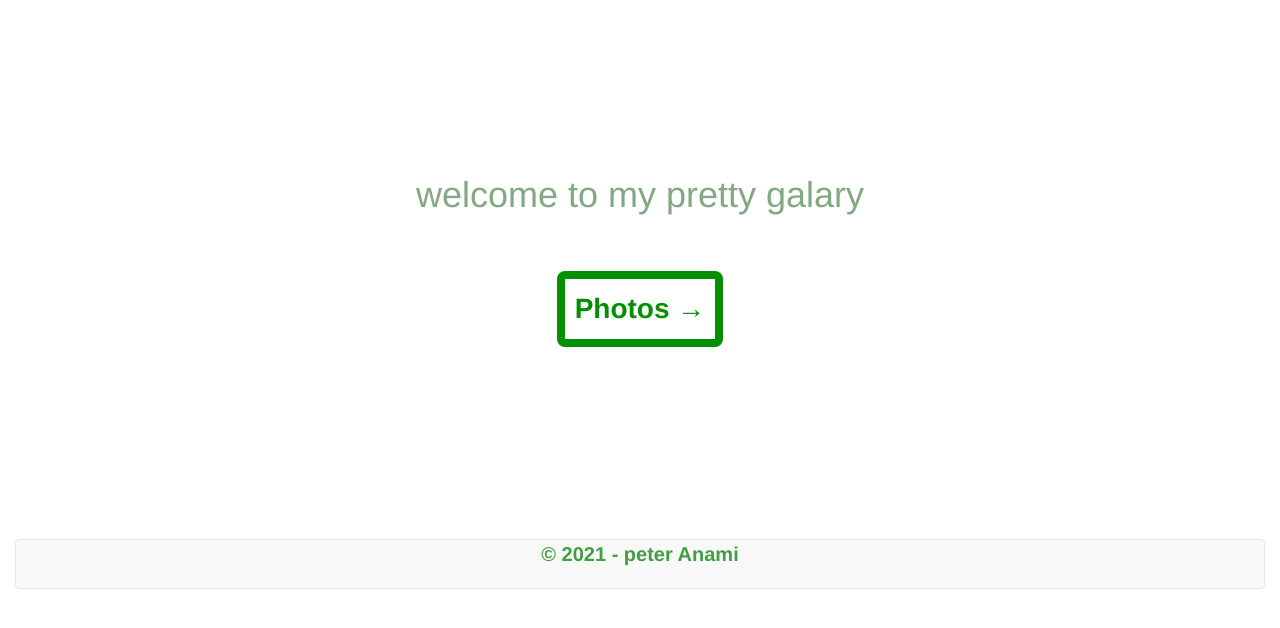
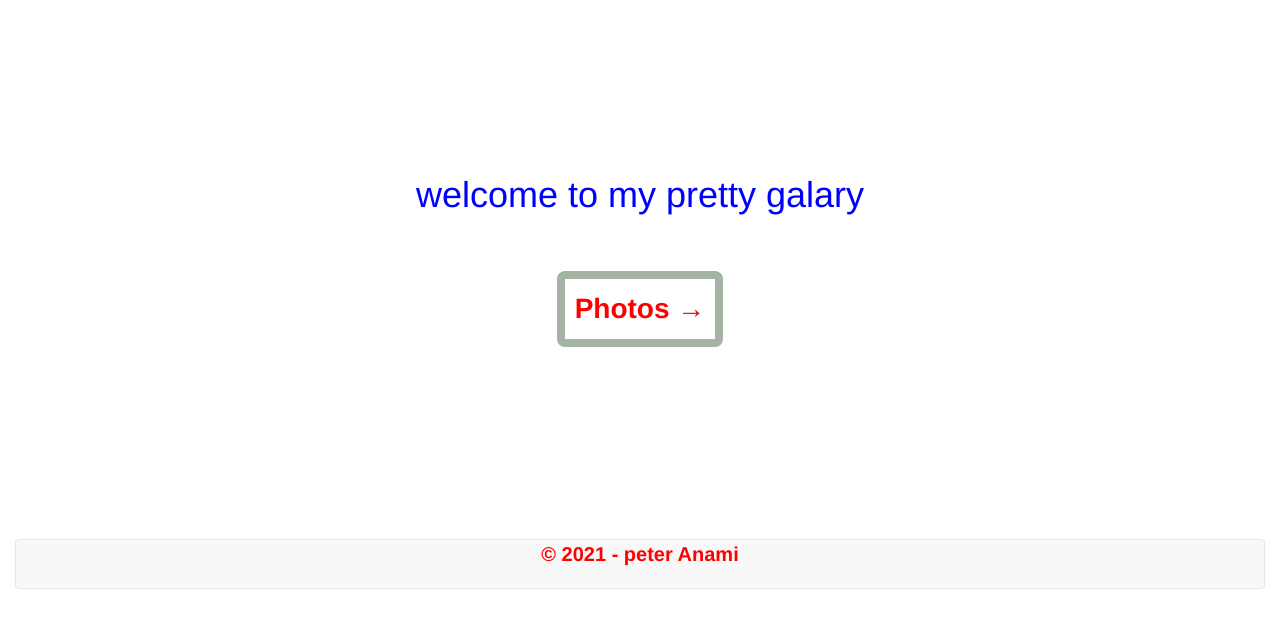
Before and after one commit to PeterAnami/pretty-galary, a Django app: page / in a window 1280 px wide. Shown: the part 64-692 px from the top of the page. Run offline with Django 3.2, Linux system fonts and the light colour scheme; some libraries are stand-ins or nearby versions.

Commit message:
index.css modification

```diff
--- a/mypictures/static/css/index.css
+++ b/mypictures/static/css/index.css
@@ -10,17 +10,17 @@
   padding-top: 1vh;
 }
 nav a {
-  color: #449D44 !important;
+  color: rgb(184, 144, 144) !important;
 }
 a {
   color: blue;
   font-weight: 900;
 }
 h2,h1 {
-  color: #449D44;
+  color: rgb(175, 105, 105);
 }
 .category {
-  color: #058F03;
+  color: red;
 }
 .open-project:hover {
   opacity: 0.5;
@@ -34,17 +34,17 @@
 }
 .img-thumbnail:hover {
   opacity: 0.9;
-  background-color: #295168;
+  background-color: red;
 }
 .link:hover {
-  color: blue;
+  color:red;
   font-weight: 900;
 }
 .footer {
-  color: #79a079 !important;
+  color: red !important;
 }
 .footer a {
-  color: #449D44 !important;
+  color: red !important;
 }
 img {
   width: 100%;
@@ -63,7 +63,7 @@
 }
 .name {
   padding-top: 8%;
-  color: #83a882;
+  color:blue;
   text-align: center;
 }
 .slide {
@@ -76,8 +76,8 @@
 }
 #launcher a {
   background-color: white;
-  border:solid 8px #058F03;
-  color: #058F03;
+  border:solid 8px #a4b3a4;
+  color: red;
   padding: 10px 10px 10px 10px;
   text-align: center;
   text-decoration: none;
@@ -88,7 +88,7 @@
   border-radius: 8px;
 }
 #launcher a:hover {
-  background-color: #058F03;
+  background-color: red;
   border:solid 8px #295168;
   color: white;
 }
```
